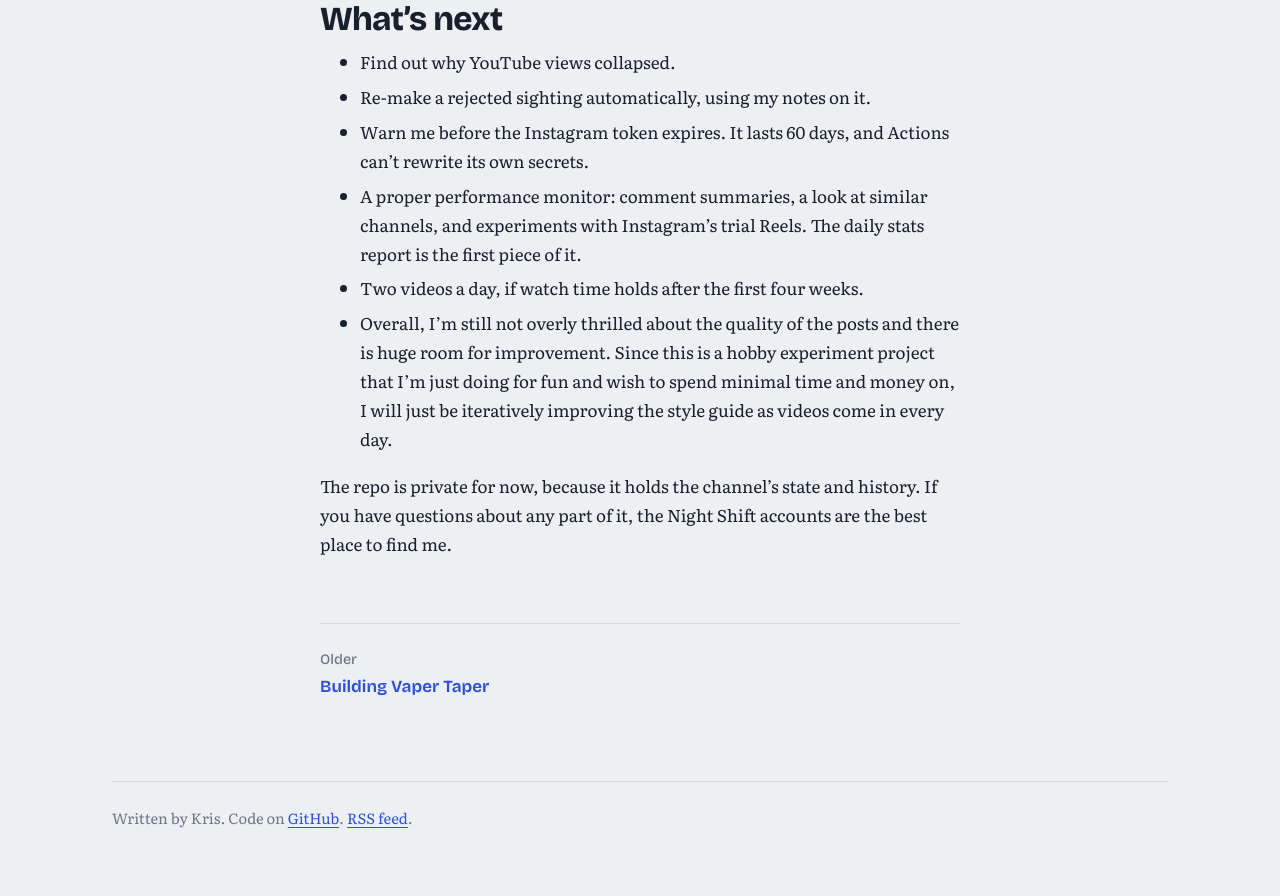
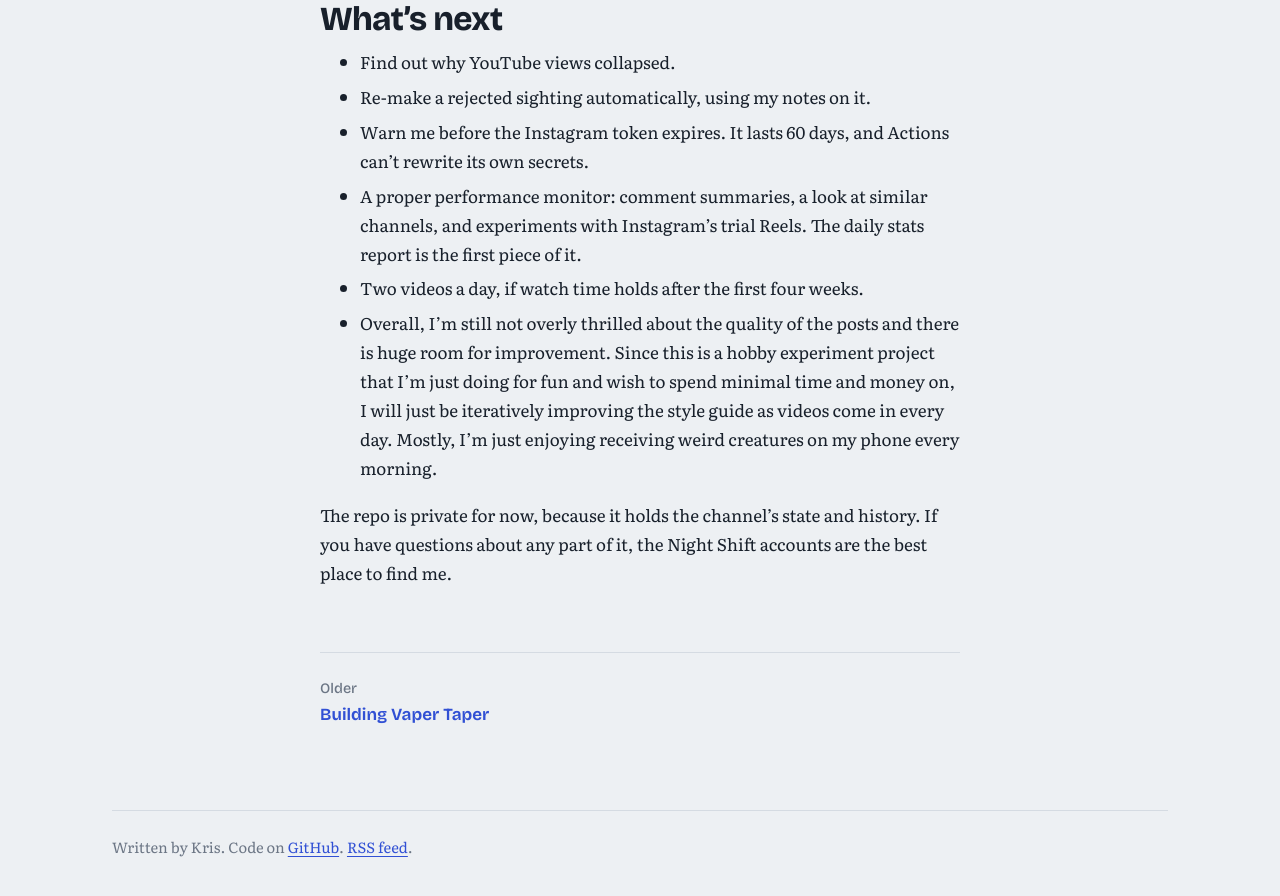
Before and after one commit to KaptainKris92/kaptainkris92.github.io, a Jekyll site: the page built from _posts/2026-10-25-night-shift.md, in a window 1280 px wide and 900 px high, scrolled down 12897 px. Shown: the top 896 px of the window. Built offline with Jekyll 4.4.1, drawn with Linux system fonts in a browser that asks for light colours; our own code applies the rules of GitHub Pages for plain Markdown files; before the commit the page ends 13768 px from its top, so only the background shows below that.

Commit message:
Minor edit to What's next

```diff
--- a/_posts/2026-10-25-night-shift.md
+++ b/_posts/2026-10-25-night-shift.md
@@ -192,6 +192,6 @@ The code was the easy bit. Getting videos I actually wanted to post took far mor
 - Warn me before the Instagram token expires. It lasts 60 days, and Actions can't rewrite its own secrets.
 - A proper performance monitor: comment summaries, a look at similar channels, and experiments with Instagram's trial Reels. The daily stats report is the first piece of it.
 - Two videos a day, if watch time holds after the first four weeks.
-- Overall, I'm still not overly thrilled about the quality of the posts and there is huge room for improvement. Since this is a hobby experiment project that I'm just doing for fun and wish to spend minimal time and money on, I will just be iteratively improving the style guide as videos come in every day.
+- Overall, I'm still not overly thrilled about the quality of the posts and there is huge room for improvement. Since this is a hobby experiment project that I'm just doing for fun and wish to spend minimal time and money on, I will just be iteratively improving the style guide as videos come in every day. Mostly, I'm just enjoying receiving weird creatures on my phone every morning.
 
 The repo is private for now, because it holds the channel's state and history. If you have questions about any part of it, the Night Shift accounts are the best place to find me.
```
